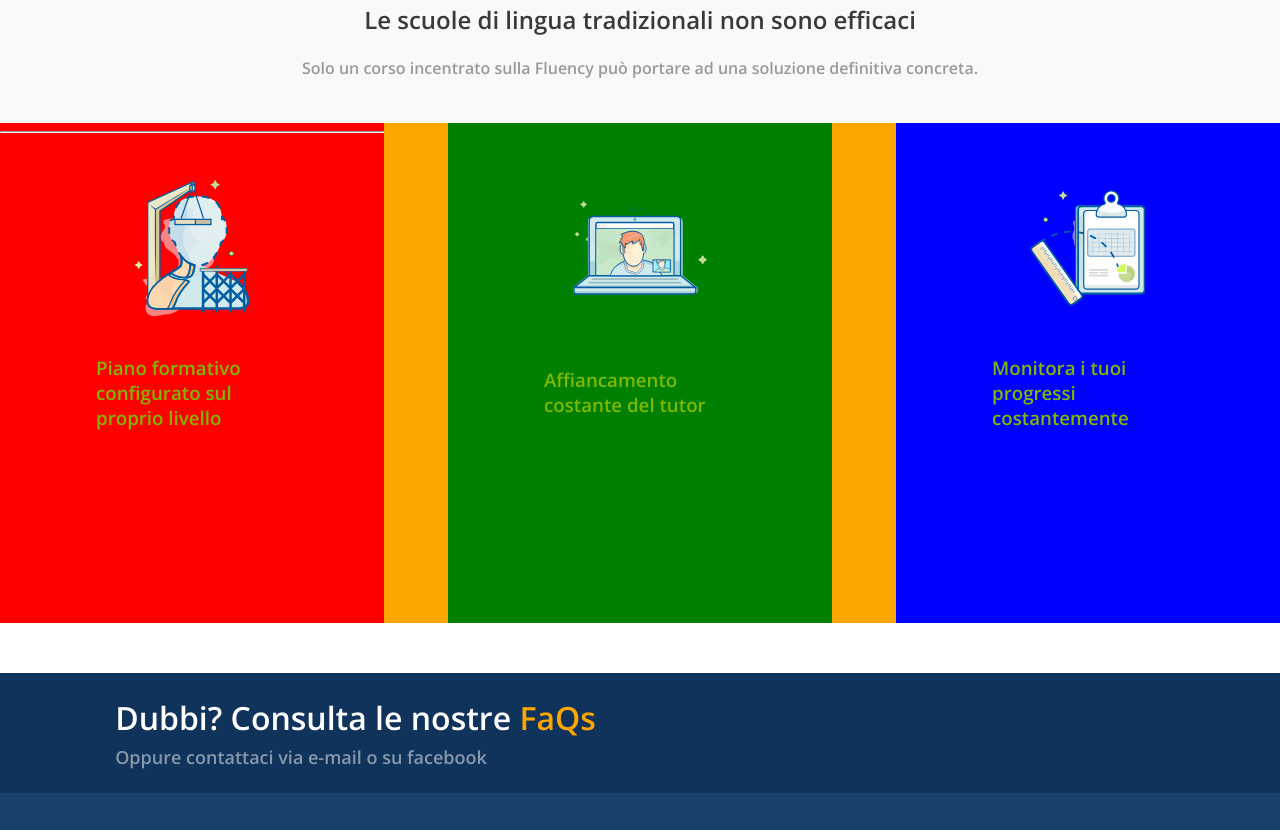
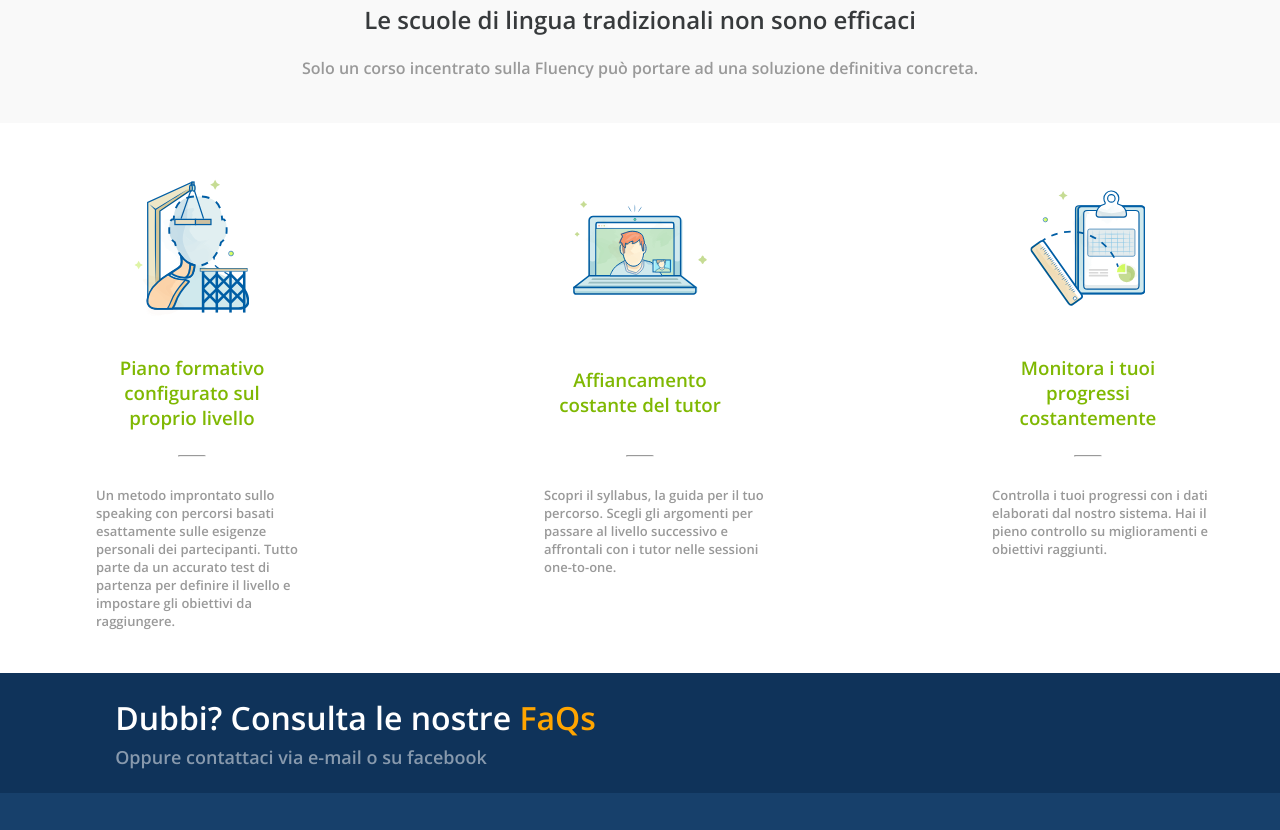
Before and after one commit to Mr2803/html-css-fluentify, a plain HTML site: page index.html in a window 1280 px wide. Shown: the part 517-1347 px from the top of the page. Drawn offline with nearby package versions, Linux system fonts and the light colour scheme.

Commit message:
finish second section

```diff
--- a/css/style.css
+++ b/css/style.css
@@ -214,13 +214,13 @@ div.school{
 section.tre-col{
   width: 100%;
   height:500px;
-  background: pink;
+  /* background: pink; */
 }
 
 .cont-tre-col{
   width: 100%;
   height: 100%;
-  background:orange;
+  /* background:orange; */
 }
 
 .cont-tre-col::after{
@@ -237,16 +237,34 @@ section.tre-col{
   width:30%;
 }
 
+hr.col{
+  width: 25px;
+  position: absolute;
+  top:65%;
+  left:50%;
+  transform: translate(-50%,-50%)
+}
+
+p.text-col{
+  width: 60%;
+  position: absolute;
+  top:70%;
+  left:25%;
+  color:#999999;
+  font-size: 13px;
+
+}
+
 /* colonna1 */
 .tre-col-uno{
-background-color: red;
+/* background-color: red; */
 position: relative;
 }
 
 .tre-col-uno img{
   width: 30%;
   height: 30%;
-  text-align: center;
+
   position: absolute;
   top:25%;
   left:50%;
@@ -258,13 +276,16 @@ position: relative;
   position: absolute;
   top:50%;
   left:50%;
-  transform: translate(-50%,-50%)
+  transform: translate(-50%,-50%);
+  text-align: center;
 }
+
+
 /* |colonna1 */
 
 /* colonna2 */
 .tre-col-due{
-background-color: green;
+/* background-color: green; */
 margin-left:5%;
 margin-right: 5%;
 position:relative;
@@ -285,13 +306,15 @@ position:relative;
   position: absolute;
   top:50%;
   left:50%;
-  transform: translate(-50%,-50%)
+  transform: translate(-50%,-50%);
+  text-align: center;
 }
 /* |colonna2 */
 
 .tre-col-tre{
-  background-color: blue;
+  /* background-color: blue; */
   position: relative;
+
 }
 
 .tre-col-tre img{
@@ -309,7 +332,8 @@ position:relative;
   position: absolute;
   top:50%;
   left:50%;
-  transform: translate(-50%,-50%)
+  transform: translate(-50%,-50%);
+  text-align: center;
 }
 
 
--- a/index.html
+++ b/index.html
@@ -56,7 +56,8 @@
           <img src="img/profile.svg" alt="profile">
           <div class="text-col-1">
             <h3>Piano formativo configurato sul proprio livello</h3>
-            <hr>
+            <hr class="col">
+            <p class="text-col">Un metodo improntato sullo speaking con percorsi basati esattamente sulle esigenze personali dei partecipanti. Tutto parte da un accurato test di partenza per definire il livello e impostare gli obiettivi da raggiungere.</p>
 
           </div>
         </div>
@@ -65,12 +66,16 @@
           <img src="img/computer.svg" alt="pc">
           <div class="text-col-2">
             <h3>Affiancamento costante del tutor</h3>
+            <hr class="col">
+            <p class="text-col">Scopri il syllabus, la guida per il tuo percorso. Scegli gli argomenti per passare al livello successivo e affrontali con i tutor nelle sessioni one-to-one.</p>
           </div>
         </div>
         <div class="tre-col-tre">
           <img src="img/doc.svg" alt="doc">
           <div class="text-col-3">
             <h3>Monitora i tuoi progressi costantemente</h3>
+            <hr class="col">
+            <p class="text-col">Controlla i tuoi progressi con i dati elaborati dal nostro sistema. Hai il pieno controllo su miglioramenti e obiettivi raggiunti.</p>
             </div>
         </div>
 
```
